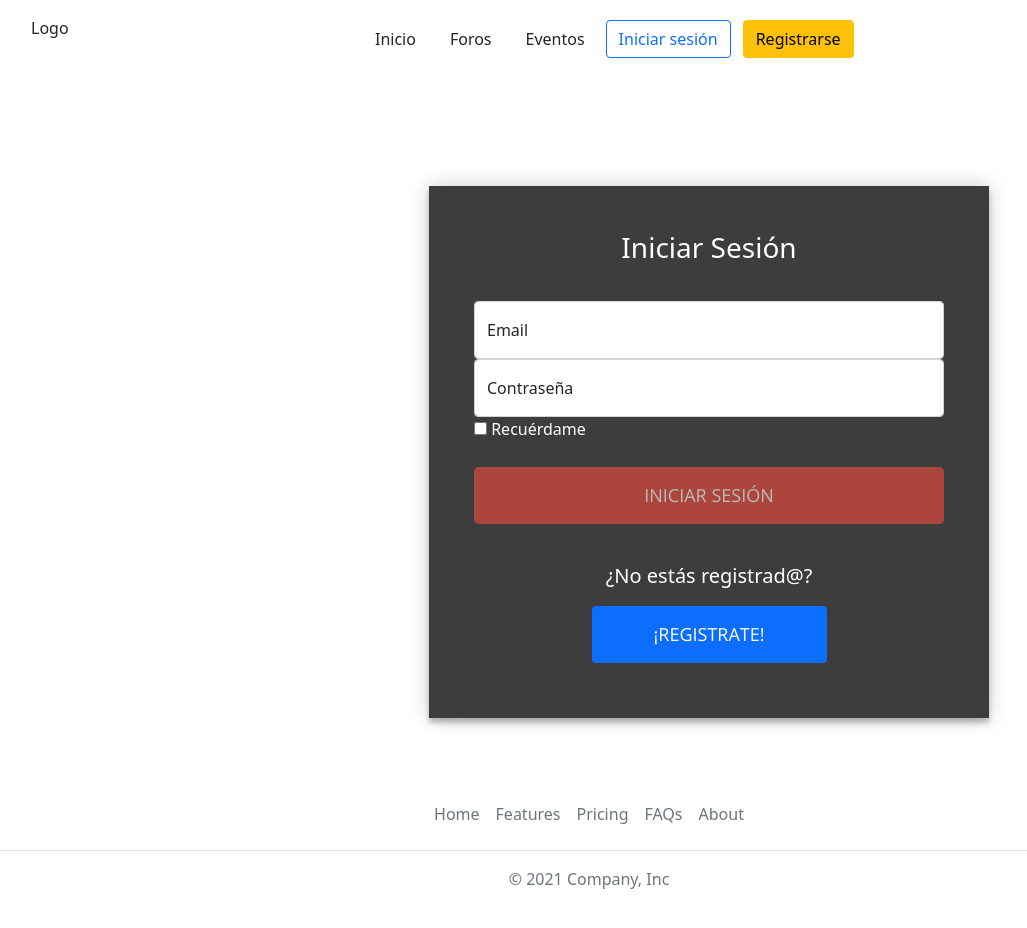
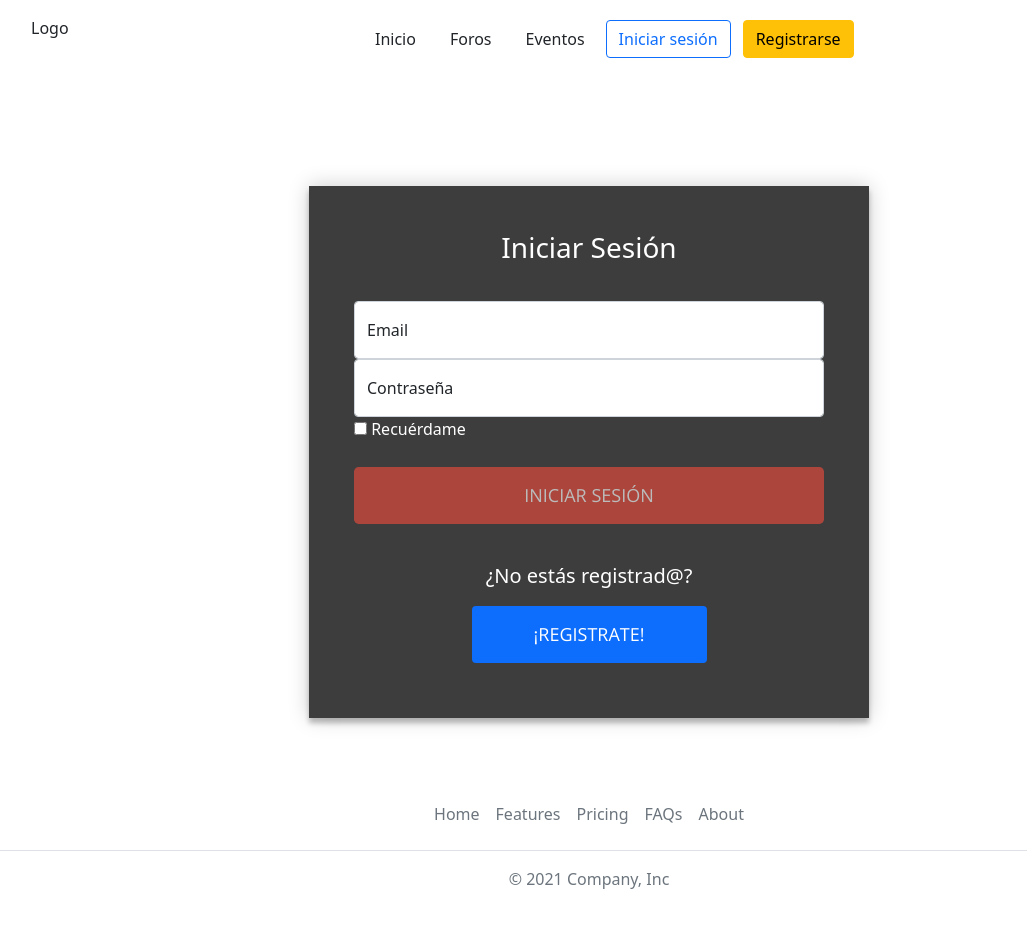
Before and after one commit to aruizr98/World-Wide-Gaming, an Angular app: page /IniciarSesion in a window 1280 px wide. Shown: the top 928 px of the page, without its empty margins (51-1078 px from the left). Built offline with nearby package versions, Linux system fonts and the light colour scheme.

Commit message:
Cambio en el ancho del main

```diff
--- a/src/app/iniciar-sesion/iniciar-sesion.component.html
+++ b/src/app/iniciar-sesion/iniciar-sesion.component.html
@@ -1,5 +1,5 @@
 
-  <main class="form-signin w-25 mx-auto">
+  <main class="form-signin mx-auto">
     <form id="inicioSesion" #InicioSesion="ngForm" (ngSubmit)="onSubmit(InicioSesion)">
       <h1 class="h3 mb-3 fw-normal">Iniciar Sesión</h1>
 
```
